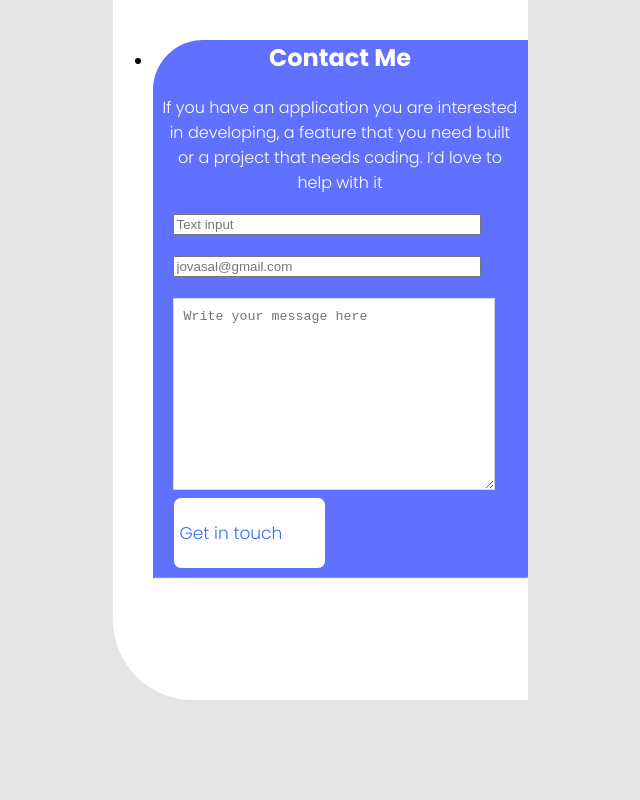
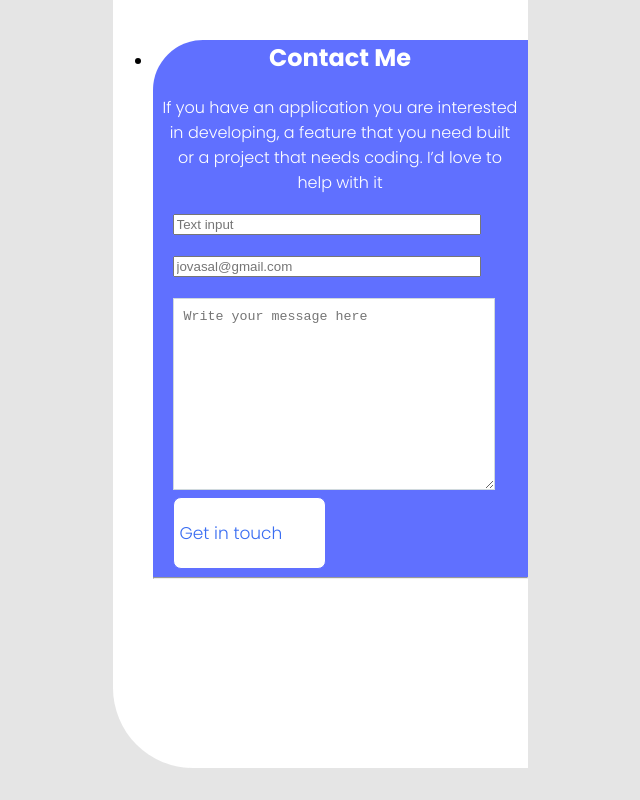
Before and after one commit to jovasal/FormsandUserExperience, a plain HTML site: page index.html in a window 1280 px wide. Shown: the whole page, without its empty margins (320-960 px from the left). Drawn offline with Linux system fonts and the light colour scheme.

Commit message:
iojh
oijoi

```diff
--- a/style.css
+++ b/style.css
@@ -12,7 +12,7 @@ body {
 
 .headline {
   width: 375px;
-  height: 700px;
+  height: 768px;
   margin: 0 auto;
   background: #fff;
   border-bottom-left-radius: 80px;
```
